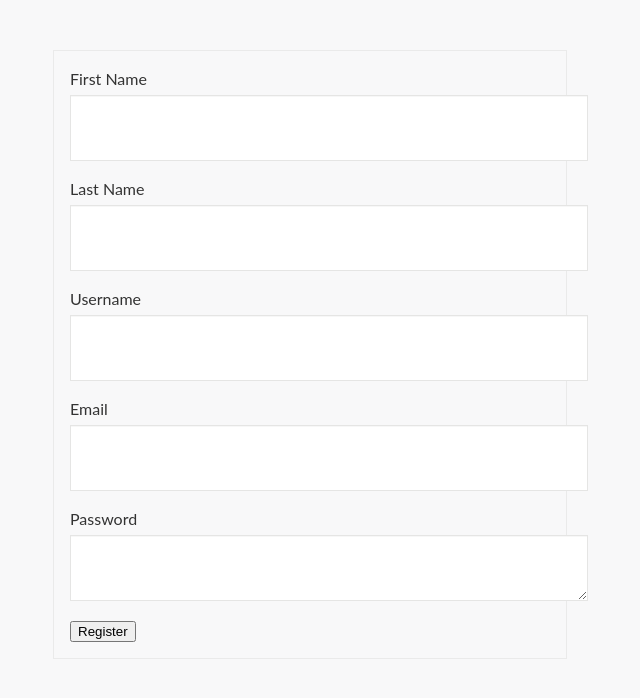
After one commit to shhzdj/b20_a3, a Flask app: template templates/register.html in a window 1280 px wide. The commit adds this page. Shown: the top 698 px of the page, without its empty margins (330-970 px from the left). Run offline with Flask 2, Linux system fonts and the light colour scheme; the template is opened without the code that fills it, so the values that code supplies are empty.

Commit message:
login and register pages

```diff
--- /dev/null
+++ b/app.py
@@ -0,0 +1,75 @@
+from datetime import datetime
+from flask import Flask, render_template, url_for, flash, redirect, request, session
+from flask_sqlalchemy import SQLAlchemy
+from flask_bcrypt import Bcrypt
+
+app = Flask(__name__)
+app.config['SECRET_KEY'] = 'secret_key'
+app.config['SQLALCHEMY_DATABASE_URI'] = 'sqlite:///data.db'
+db = SQLAlchemy(app)
+bcrypt = Bcrypt(app)
+
+class users(db.Model):
+    __tablename__ = 'users'
+    id = db.Column(db.Integer, primary_key = True)
+    username = db.Column(db.String(20), unique=True, nullable = False)
+    firstName = db.Column(db.String(20), unique=True, nullable = False)
+    lastName = db.Column(db.String(20), unique=True, nullable = False)
+    email = db.Column(db.String(100), unique=True, nullable=False)
+    password = db.Column(db.String(20), nullable = False)
+    type = db.Column(db.String(20), unique=True, nullable = False)
+    #notes = db.relationship('Notes', backref='author', lazy = True)
+
+    def __repr__(self):
+        return f"Person('{self.username}', '{self.email}')"
+
+
+
+@app.route('/')
+@app.route('/home')
+def home():
+    pagename = 'home'
+    return render_template('index.html', pagename = pagename)
+
+@app.route('/register', methods = ['GET', 'POST'])
+def register():
+    if request.method == 'GET':
+        return render_template('register.html')
+    else:
+        username = request.form['Username']
+        email = request.form['Email']
+        hashed_password = bcrypt.generate_password_hash(request.form['Password']).decode('utf-8')
+        reg_details = [
+            username,
+            email,
+            hashed_password
+        ]
+        add_users(reg_details)
+        return redirect(url_for('login'))
+
+@app.route('/login', methods = ['GET', 'POST'])
+def login():
+    if request.method == 'GET':
+
+
+        return render_template('login.html')
+    else:
+        username = request.form['Username']
+        password= request.form['Password']
+        person = Person.query.filter_by(username = username).first()
+        if not person or not bcrypt.check_password_hash(person.password,password):
+
+            flash('Please check your login details', 'error')
+            return render_template('login.html')
+        else:
+            session['name']=username
+            return redirect(url_for('home'))
+
+
+
+def add_users(reg_details):
+    person = Person(username = reg_details[0], email = reg_details[1], password = reg_details[2])
+    db.session.add(person)
+    db.session.commit()
+if __name__ == '__main__':
+    app.run(debug=True)
--- /dev/null
+++ b/static/template.css
@@ -0,0 +1,71 @@
+form {
+    max-width: 480px;
+    margin: 50px auto;
+    padding: 16px;
+    border: 1px solid #eaeaea;
+  }
+  label {
+    display: block;
+    line-height: 24px;
+    font-size: 16px;
+    font-weight: 400;
+    margin-bottom: 4px;
+  }
+
+  label.light {
+    font-weight: 300;
+    display: inline;
+  }
+
+  body {
+    font-family: 'Lato', sans-serif;
+    color: #333;
+    background-color: #f8f8f9;
+  }
+  input[type="text"],
+  input[type="password"],
+  input[type="date"],
+  input[type="datetime"],
+  input[type="email"],
+  input[type="number"],
+  input[type="search"],
+  input[type="tel"],
+  input[type="time"],
+  input[type="url"],
+  textarea,
+  select {
+    background-color: #ffffff;
+    border: 1px solid #e5e5e4;
+    font-size: 16px;
+    height: auto;
+    margin: 0;
+    outline: 0;
+    padding: 8px 18px;
+    height: 48px;
+    width: 100%;
+    color: #8a97a0;
+    box-shadow: 0 1px 0 rgba(0,0,0,0.03) inset;
+    margin-bottom: 16px;
+    transition: all .2s ease;
+  }
+
+  input::placeholder {
+    color: #999;
+  }
+
+  input:focus,
+  textarea:focus,
+  select:focus {
+    border-color: #00b7f5;
+  }
+
+  input[type="radio"],
+  input[type="checkbox"] {
+    margin: 0 4px 8px 0;
+  }
+
+  select {
+    padding: 6px;
+    height: 32px;
+    border-radius: 2px;
+  }
--- a/templates/index.html
+++ b/templates/index.html
@@ -47,6 +47,12 @@
                 </div>
                 <div class = "tabs">
                     <a href = "feedback.html">Feedback</a>
+                </div>
+                <div class = "loginRegister">
+                    <a href = "login">Login</a>
+                </div>
+                <div class = "loginRegister">
+                    <a href = "register">Register</a>
                 </div>
             </div>
         </div>
--- /dev/null
+++ b/templates/register.html
@@ -0,0 +1,27 @@
+<!DOCTYPE html>
+<html>
+    <head>
+        <meta charset="utf-8">
+        <meta name="viewport" content="width=device-width,initial-scale=1">
+        <title>CSCB20</title>
+        <link rel="stylesheet" href="../static/template.css"/>
+
+    </head>
+<body>
+    <form action="http://127.0.0.1:5000/register" method = "post">
+        <label for="firstname">First Name</label>
+        <input type="text" id="Username" name="Username">
+        <label for="lastname">Last Name</label>
+        <input type="text" id="Username" name="Username">
+        <label for="username">Username</label>
+        <input type="text" id="Username" name="Username">
+
+        <label for="mail"> Email </label>
+        <input type="text" id="Email" name="Email">
+
+        <label for="Password">Password</label>
+        <textarea id="text" name="Password"></textarea>
+
+        <button type="register">Register</button>
+    </form>
+</body>
```
Also changed, not shown: requirements.txt (added, +16 -0 lines), static/style.css (+7 -2 lines), templates/login.html (added, +20 -0 lines), data.db.
